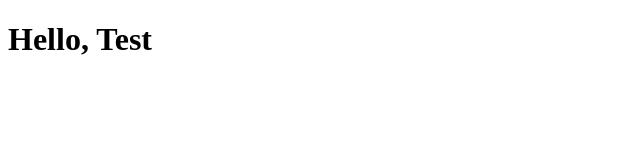
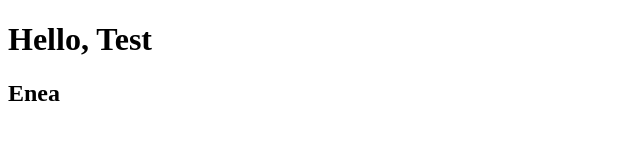
Before and after one commit to eneakukaj/Projekti-DZHU, a plain HTML site: page index.html in a window 1280 px wide. Shown: the full height of the page, 0-640 px from the left. Drawn offline with Linux system fonts and the light colour scheme.

Commit message:
Update index.html

```diff
--- a/index.html
+++ b/index.html
@@ -7,6 +7,7 @@
 </head>
 <body>
     <h1>Hello, Test</h1>
+    <h2>Enea</h2>
 
 </body>
 </html>
```
